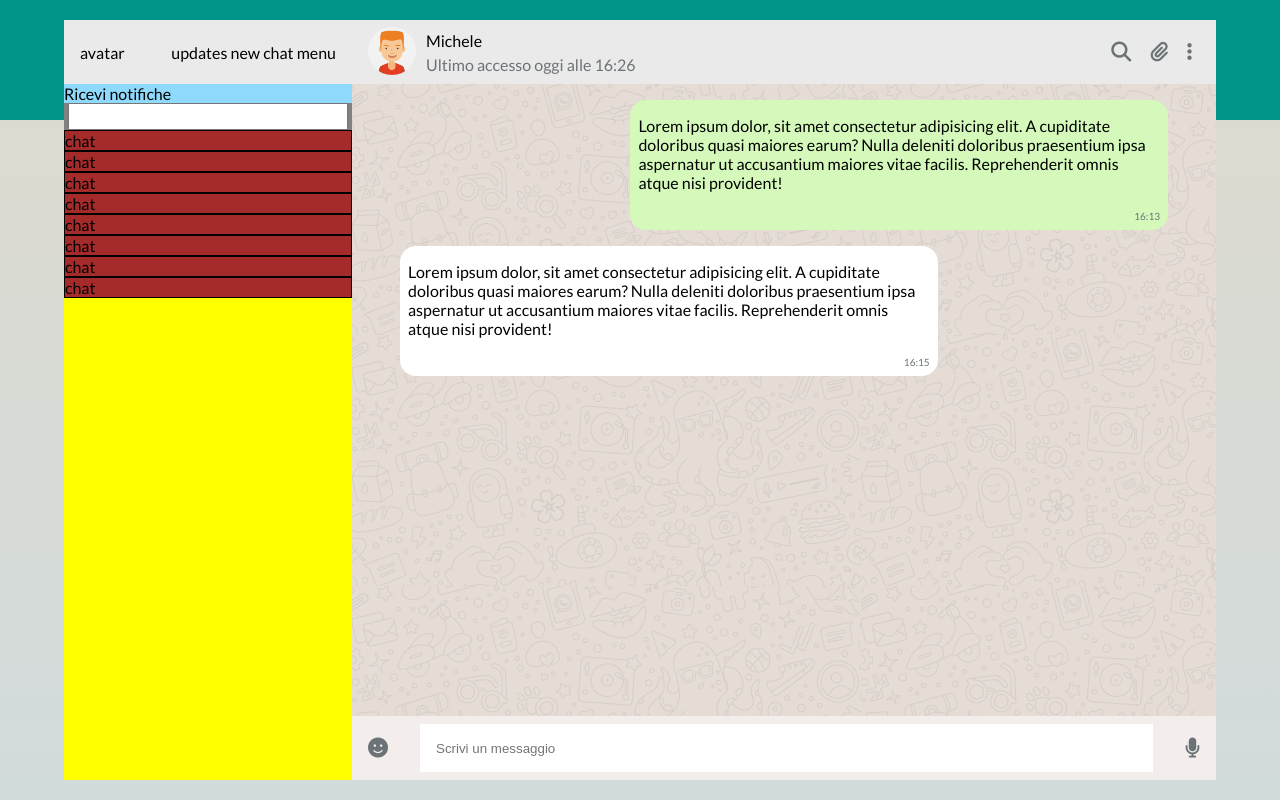
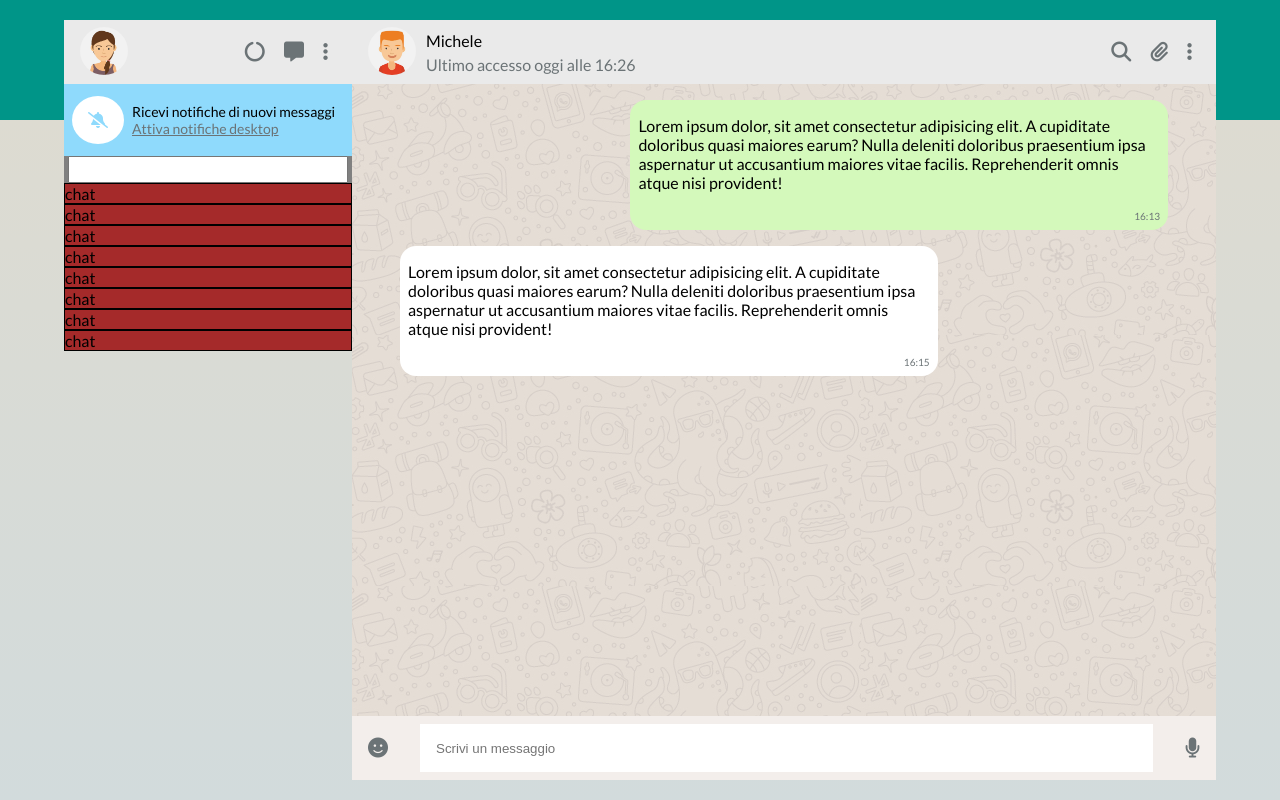
Before and after one commit to DanieleBernassola/html-css-boolzapp, a plain HTML site: page index.html in a window 1280 px wide. Drawn offline with Linux system fonts and the light colour scheme.

Commit message:
[UPD] Added content to right header and notify

```diff
--- a/css/_partials/common.css
+++ b/css/_partials/common.css
@@ -16,12 +16,25 @@ body{
     display: none;
 }
 
-.col-left.debug{
-    background-color: yellow;
+.notify{
+    background-color: #8fdafc;
+    padding: 0.25rem 0;
 }
 
-.notify{
-    background-color: #8fdafc;
+.notify i{
+    color: #8fdafc;
+    background-color: white;
+    padding: 1rem;
+    border-radius: 50%;
+    margin: 0.5rem 0.5rem;
+}
+
+.notify a{
+    color: var(--icon-color);
+}
+
+.notify-on{
+    font-size: 14px;
 }
 
 .search-chat{
@@ -53,9 +66,18 @@ header{
     padding: 1rem;
 }
 
+header i{
+    color: var(--icon-color);
+    font-size: 1.25rem;
+    padding: 0.5rem;
+}
+
+.avatar{
+    border-radius: 50%;
+    height: 3rem;
+}
+
 .chat-avatar{
-    height: 3rem;
-    border-radius: 50%;
     margin-right: 10px;
 }
 
@@ -69,12 +91,6 @@ header{
 
 .chat-tools{
     display: none;
-    color: var(--icon-color)
-}
-
-.chat-tools i{
-    font-size: 1.25rem;
-    padding: 0.5rem;
 }
 
 #messages{
--- a/css/_partials/responsive_desktop.css
+++ b/css/_partials/responsive_desktop.css
@@ -23,7 +23,7 @@
     }
 
     .notify.show-desk{
-        display: block;
+        display: flex;
     }
 
     .search-chat.show-desk{
--- a/index.html
+++ b/index.html
@@ -15,20 +15,28 @@
         <!-- SEZIONE PRINCIPALE -->
             <div class="container d-flex">
                 <!-- COLONNA SINISTRA -->
-                <div class="col-left debug" id="chats">
+                <div class="col-left" id="chats">
                     <!-- HEADER -->
                     <header>
                         <div>
-                            <span class="avatar">avatar</span>
+                            <img class="avatar avatar-io" src="./img/avatar_io.jpg" alt="avatar_io">
                         </div>
-                        <div>
-                            <span class="show-desk">updates</span>
-                            <span class="show-desk">new chat</span>
-                            <span class="show-desk">menu</span>
+                        <div class="show-desk">
+                            <i class="fa-solid fa-circle-notch"></i>
+                            <i class="fa-solid fa-message"></i>
+                            <i class="fa-solid fa-ellipsis-vertical"></i>
                         </div>
                     </header>
                     <!-- NOTIFICHE -->
-                    <div class="notify show-desk">Ricevi notifiche</div>
+                    <div class="notify show-desk align-center">
+                        <div>
+                            <i class="fa-solid fa-bell-slash"></i>
+                        </div>
+                        <div class="notify-on">
+                            <p>Ricevi notifiche di nuovi messaggi</p>
+                            <a href="#">Attiva notifiche desktop</a>
+                        </div>
+                    </div>
                     <!-- RICERCA -->
                     <div class="search-chat show-desk">
                         <input class="search-input" type="search" name="" id="" placeholder="">
@@ -70,7 +78,7 @@
                     <header>
                         <div class="chat-info d-flex align-center">
                             <div>
-                                <img class="chat-avatar" src="./img/avatar_1.jpg" alt="avatar-selected"></img>
+                                <img class="avatar chat-avatar" src="./img/avatar_1.jpg" alt="avatar-selected"></img>
                             </div>
                             <div>
                                 <div class="chat-name">Michele</div>
```
